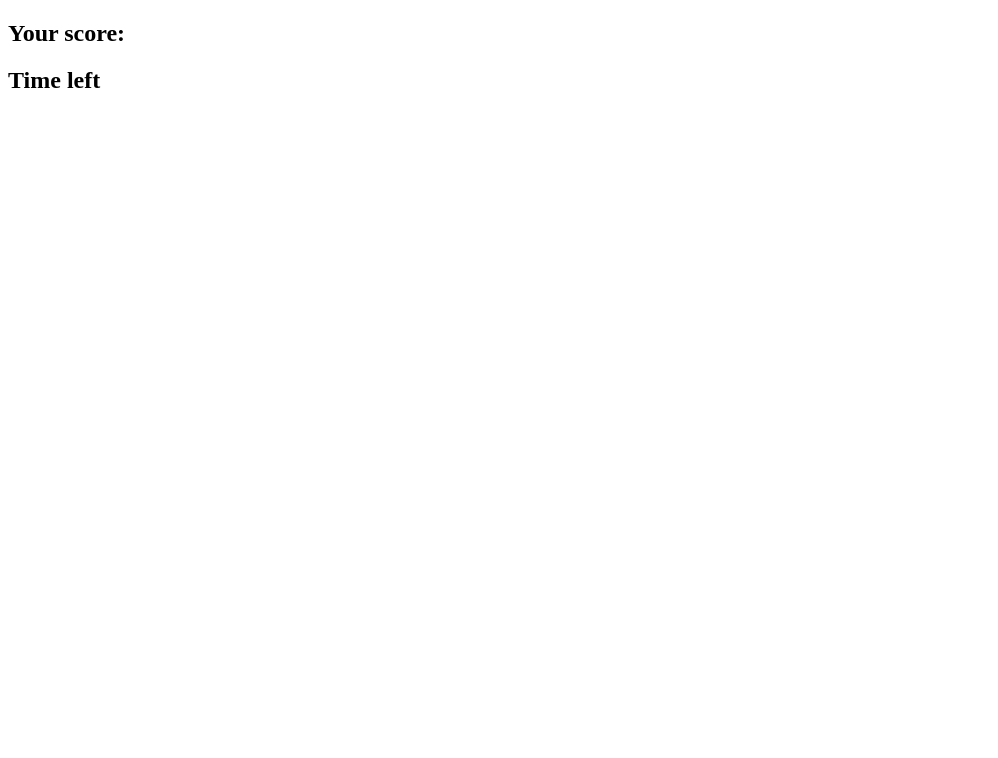
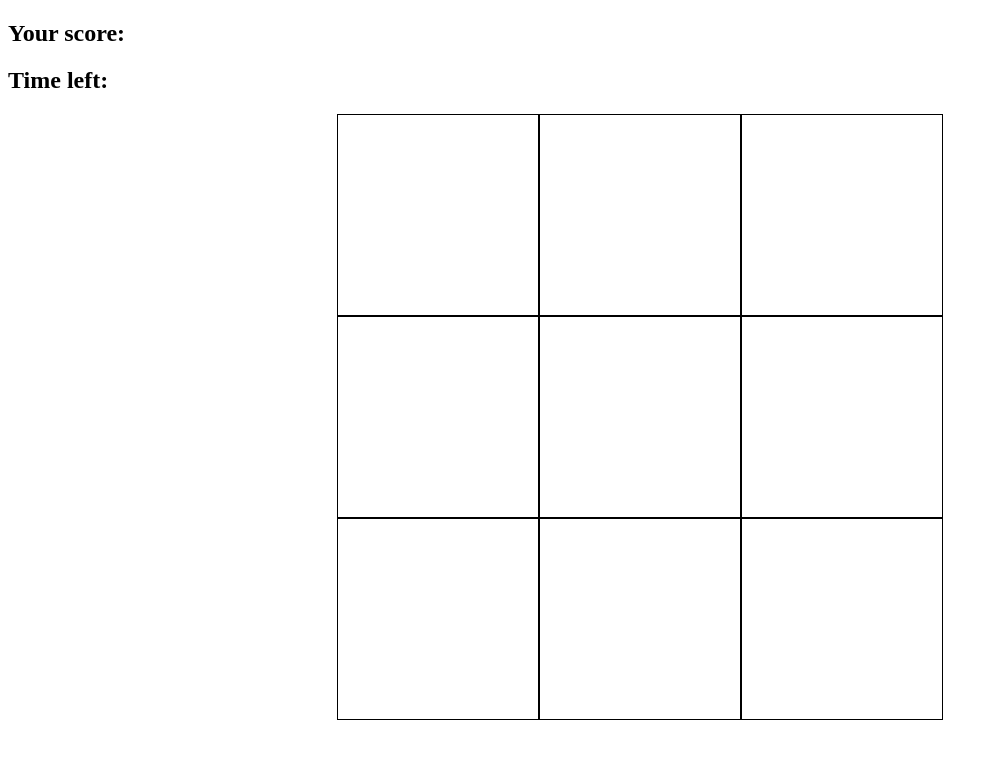
Before and after one commit to Rhain-U/wack-a-mole, a plain HTML site: page index.html in a window 1280 px wide. Shown: the whole page, without its empty margins (0-998 px from the left). Drawn offline with Linux system fonts and the light colour scheme; files that its build step writes are made by us from their sources.

Commit message:
Add border to the divs to make a grid for a base of the game

```diff
--- a/assets/css/style.css
+++ b/assets/css/style.css
@@ -0,0 +1,17 @@
+.grid {
+    width: 606px;
+    height: 606px;
+    display: flex;
+    flex-wrap: wrap;
+    justify-self: center;
+}
+
+.square {
+    width: 200px;
+    height: 200px;
+    border: 1px solid black;
+}
+
+.mole {
+    background-color: blue;
+}
--- a/index.html
+++ b/index.html
@@ -4,18 +4,18 @@
     <meta charset="UTF-8">
     <meta name="viewport" content="width=device-width, initial-scale=1.0">
     <title>Whack-a-mole</title>
-    <link rel="stylesheet" href="style.css">
+    <link rel="stylesheet" href="assets/css/style.css">
 </head>
 <body>
 
     <h2 id="score">Your score:</h2>
 
-    <h2 id="time-left">Time left</h2>
+    <h2 id="time-left">Time left:</h2>
 
     <div class="grid">
     <div class="square" id="1"></div>
     <div class="square" id="2"></div>
-    <div class="square" id="3"></div>
+    <div class="square " id="3"></div>
     <div class="square" id="4"></div>
     <div class="square" id="5"></div>
     <div class="square" id="6"></div>
```
